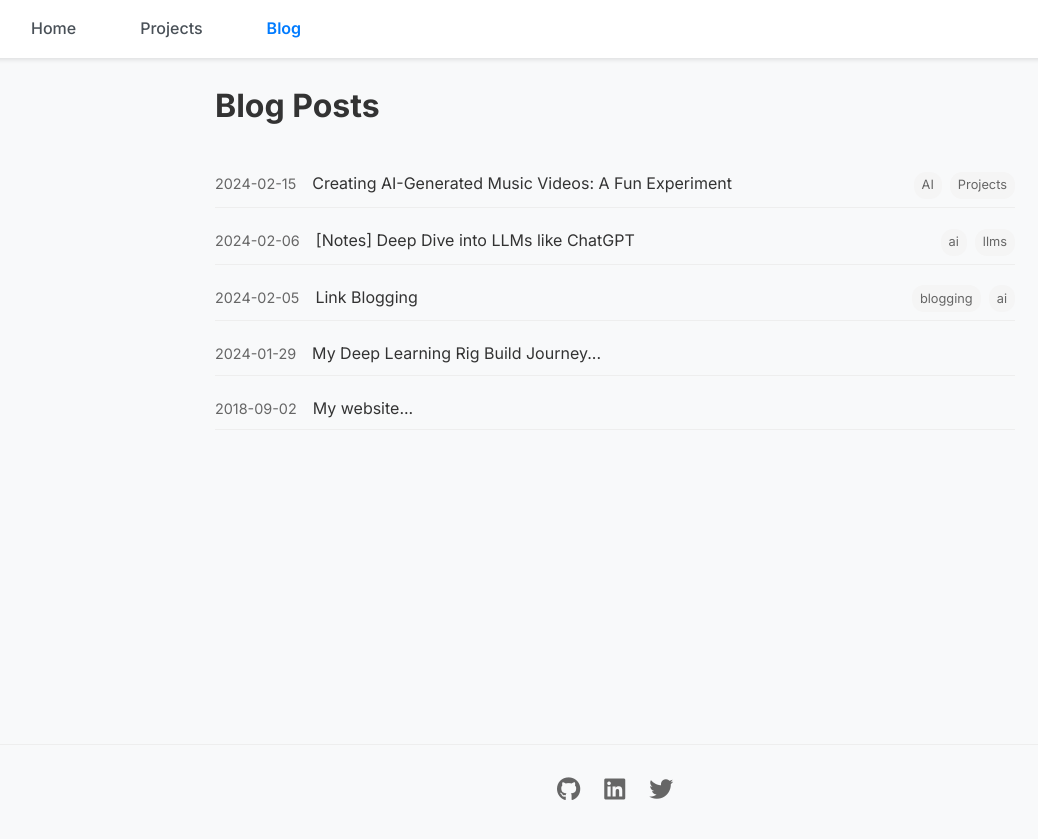
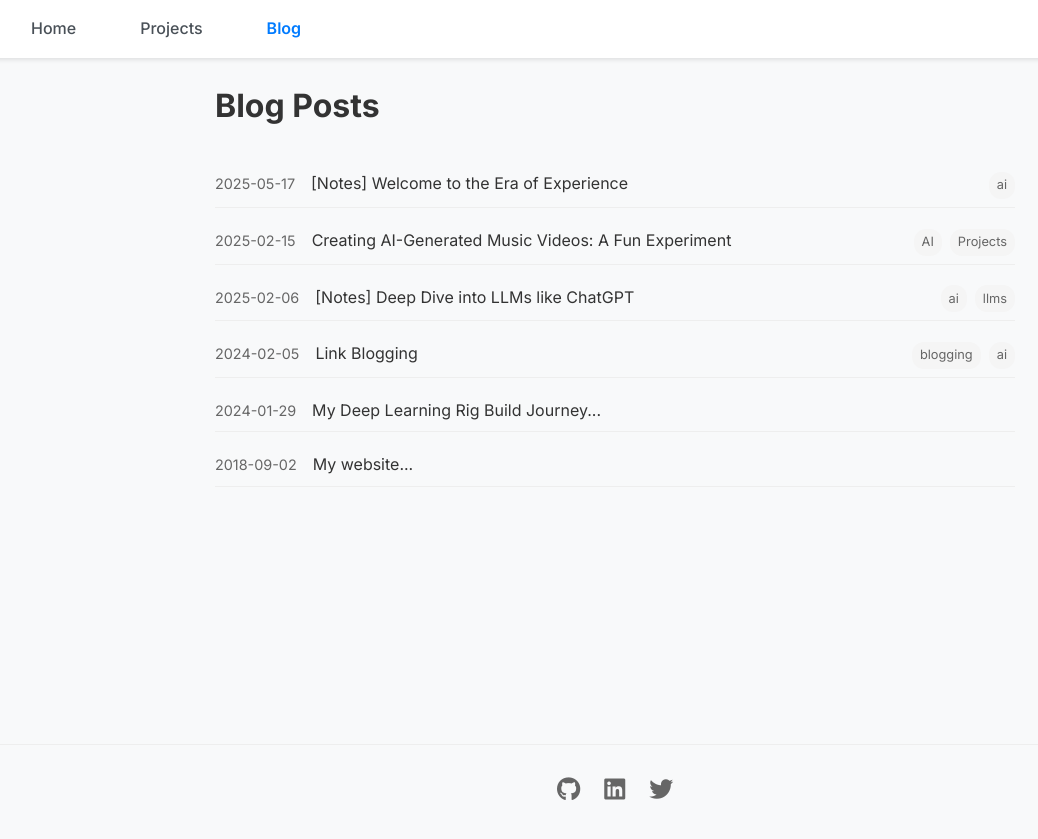
Before and after one commit to BiagioAntonelli/BiagioAntonelli.github.io, a Jekyll site: the page built from blog/index.html, in a window 1280 px wide. Shown: the top 839 px of the page, without its empty margins (25-1063 px from the left). Built offline with Jekyll 4.4.1, drawn with Linux system fonts in a browser that asks for light colours; some of the changed lines change nothing that is shown.

Commit message:
era of experience.

```diff
--- a/_posts/2024-02-05-Karphaty.md
+++ b/_posts/2025-02-05-Karphaty.md
@@ -1,7 +1,7 @@
 ---
 layout: post
 title: "[Notes] Deep Dive into LLMs like ChatGPT"
-date: 2024-02-06
+date: 2025-02-06
 categories: [ai, llms]
 ---
 
--- a/_posts/2024-03-07-AI-Generated-Music-Videos.md
+++ b/_posts/2025-03-07-AI-Generated-Music-Videos.md
@@ -1,7 +1,7 @@
 ---
 layout: post
 title: "Creating AI-Generated Music Videos: A Fun Experiment"
-date: 2024-02-15
+date: 2025-02-15
 categories: [AI, Projects]
 ---
 
--- /dev/null
+++ b/_posts/2025-05-17-The-era-of-experience.md
@@ -0,0 +1,99 @@
+---
+layout: post
+title: "[Notes] Welcome to the Era of Experience"
+date: 2025-05-17
+categories: [ai]
+---
+
+# Welcome to the Era of Experience
+
+Notes on a [short paper](https://storage.googleapis.com/deepmind-media/Era-of-Experience%20/The%20Era%20of%20Experience%20Paper.pdf) released a few weeks ago by David Silver and Richard Sutton, and is a preprint of a chapter from the soon to be published book `Designing an Intelligence` which I look forward to reading.
+
+> Artificial intelligence (AI) has made remarkable strides over recent years by training on massive amounts of
+human-generated data and fine-tuning with expert human examples and preferences. This approach is exemplified by large language models (LLMs) that have achieved a sweeping level of generality. A single LLM
+can now perform tasks spanning from writing poetry and solving physics problems to diagnosing medical
+issues and summarising legal documents.
+However, while imitating humans is enough to reproduce many human capabilities to a competent level,
+this approach in isolation has not and likely cannot achieve superhuman intelligence across many important
+topics and tasks. In key domains such as mathematics, coding, and science, the knowledge extracted from
+human data is rapidly approaching a limit.
+
+> Furthermore, valuable new insights, such as new theorems, technologies or scientific
+breakthroughs, lie beyond the current boundaries of human understanding and cannot be captured by existing
+human data
+
+The paper starts with the current issue with LLMs and how they learn (by imitation) is reaching a plateau, and how reaching a new level of intelligence beyond human capabilities necessarily requires a new approach. A new source of data is therefore needed.
+
+> This data must be generated in a way that
+continually improves as the agent becomes stronger; any static procedure for synthetically generating data
+will quickly become outstripped
+
+> AI is at the cusp of
+a new period in which experience will become the dominant medium of improvement and ultimately dwarf
+the scale of human data used in today's systems.
+
+> This transition may have already started
+... [AlphaProof](https://deepmind.google/discover/blog/ai-solves-imo-problems-at-silver-medal-level/) recently became the first program to
+achieve a medal in the International Mathematical Olympiad, eclipsing the performance of human-centric
+approaches, ... recent work
+from [DeepSeek](https://github.com/deepseek-ai/DeepSeek-R1) "underscores the power and beauty of reinforcement learning: rather than explicitly teaching
+the model on how to solve a problem, we simply provide it with the right incentives, and it autonomously
+develops advanced problem-solving strategies."
+
+> Our contention is that **incredible new capabilities will arise once the full potential of experiential learning
+is harnessed**. This era of experience will likely be characterised by agents and environments that, in addition
+to learning from vast quantities of experiential data, will break through the limitations of human-centric AI
+systems in several further dimensions:
+- Agents will inhabit streams of experience, rather than short snippets of interaction.
+-  Their actions and observations will be richly grounded in the environment, rather than interacting via
+human dialogue alone.
+- Their rewards will be grounded in their experience of the environment, rather than coming from human
+prejudgement.
+- They will plan and/or reason about experience, rather than reasoning solely in human terms
+
+## Limitation of Current Systems
+> In the era of human data, language-based AI has largely:
+- focused on short interactionn episodes: e.g., a user asks a question and (perhaps after a few thinking steps or tool-use actions) the agent responds.
+- the agent aims exclusively for outcomes
+within the current episode, such as directly answering a user's question
+
+>On the contrary, humans may select actions to achieve long-term goals like improving their health,learning a language, or achieving a scientific breakthrough
+...An individual step may not provide any immediate benefit, or may even be detrimental in the
+short term, but may nevertheless contribute in aggregate to longer term success.
+
+## Actions and Observations
+
+> Recently, a new wave of prototype agents have started to interact with computers in an even more
+general manner, by using the same interface that humans use to [operate a computer](https://www.anthropic.com/news/3-5-models-and-computer-use). . These
+changes herald a transition from exclusively human-privileged communication, to much more autonomous
+interactions where the agent is able to act independently in the world...
+
+## Rewards
+
+> Human-centric LLMs typically optimise for rewards based on human prejudgement: an expert observes
+the agent's action and decides whether it is a good action...Relying on human prejudgement in this manner
+usually leads to an impenetrable ceiling on the agent's performance: the agent cannot discover better strategies that are underappreciated by the human. To discover new ideas that go far beyond existing human
+knowledge, it is instead necessary to use grounded rewards: **signals that arise from the environment itself**.
+... Grounded rewards may arise from humans that are part of the agent's environment. For example, a human user could report whether they found a cake tasty, how fatigued they are after exercising, or the level
+of pain from a headache, enabling an assistant agent to provide better recipes, refine its fitness suggestions,
+or improve its recommended medication
+
+## Planning and Reasoning
+> Conceptually, LLMs can act as a universal computer: an LLM can
+append tokens into its own context, allowing it to execute arbitrary algorithms before outputting a final result.
+In the era of human data, these reasoning methods have been explicitly designed to imitate human thought
+processes...
+However, it is highly unlikely that human language provides the optimal instance of a universal computer.
+More efficient mechanisms of thought surely exist, using non-human languages that may for example utilise
+symbolic, distributed, continuous, or differentiable computations. A self-learning system can in principle
+discover or improve such approaches by learning how to think from experience
+
+## Why Now?
+> Learning from experience is not new. Reinforcement learning systems have previously mastered a large
+number of complex tasks..However, agents based on this paradigm did not leap the gap between simulation (closed problems with singular, precisely defined rewards) to reality.
+The era of human data offered an appealing solution. Massive corpuses of human data contain examples
+of natural language for a huge diversity of tasks..
+**However, something was lost in this transition: an agent's ability to self-discover its own knowledge**.
+
+# Conclusion Notes
+The paradigm shift is evident both from latest works such as [computer use](https://www.anthropic.com/news/3-5-models-and-computer-use) and RL post-training is now becoming a standard for all reasoning models. As a practitioner designing AI agents applications, it also feels like we are missing tools to adequately evaluate and improve such powerful systems, and previous human-centric approaches and single/few turns evaluation techniques are starting to fall short. I'm very excited about this line of research and the potential it holds for developing truly autonomous, self-improving AI systems.
```
